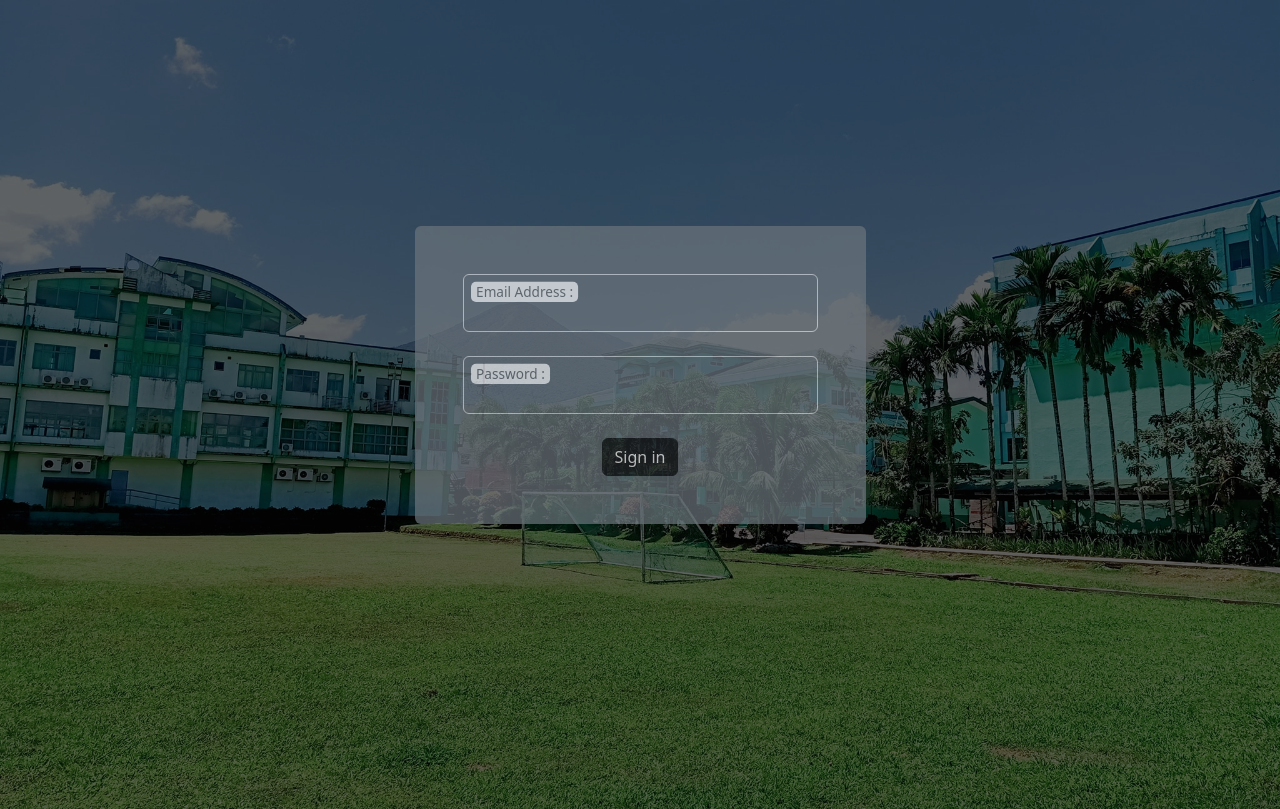
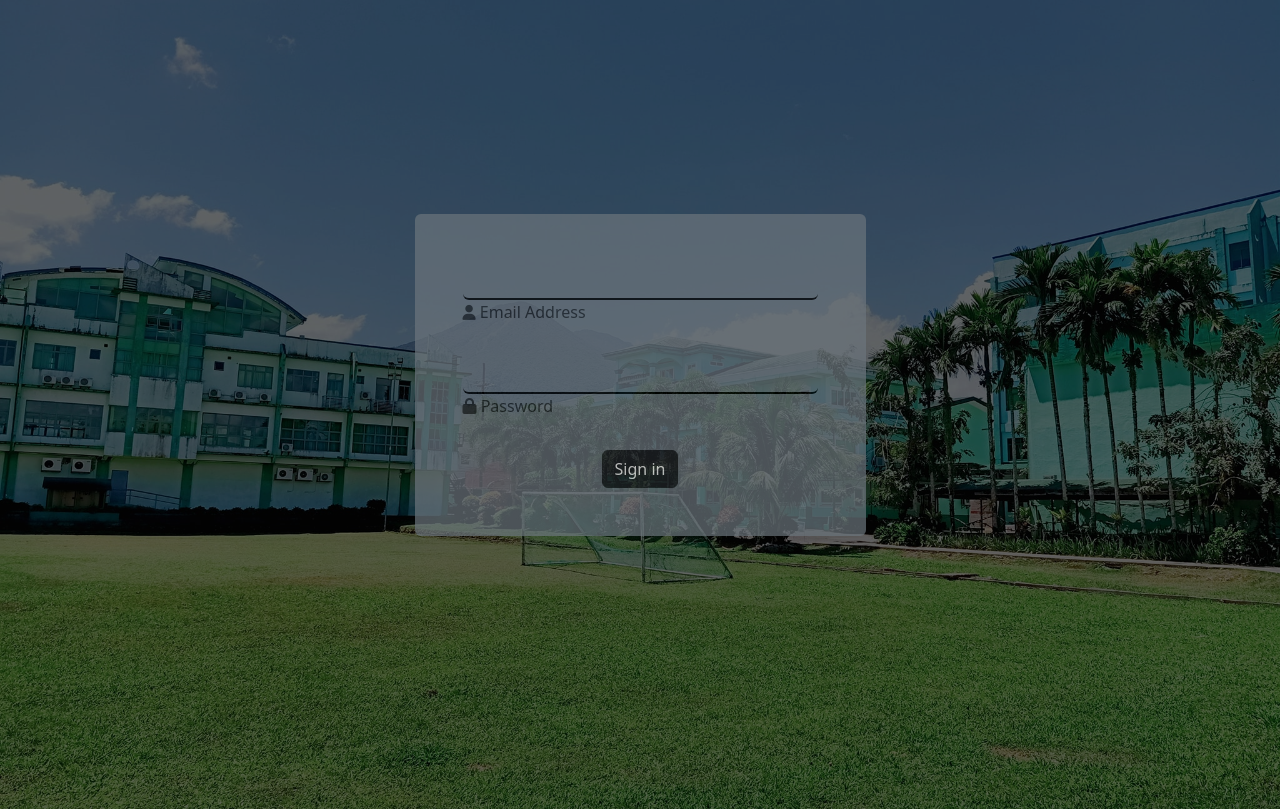
Before and after one commit to elloso/pisystem, a CodeIgniter app: page /pisystem/ in a window 1280 px wide. Run offline with CodeIgniter, Linux system fonts and the light colour scheme; some libraries are stand-ins or nearby versions.

Commit message:
Datatable PO

```diff
--- a/application/controllers/Post_Controller.php
+++ b/application/controllers/Post_Controller.php
@@ -30,6 +30,7 @@ class Post_Controller extends CI_Controller
             $data['user_email'] = $this->session->userdata('email');
             $email = $data['user_email'];
             $userEmail = $this->Post_model->get_userDetails($email);
+            $data['PODatas'] = $this->Post_model->viewPOtable();
             $data['userDetails'] = $userEmail;
             $this->load->view('template/header', $data);
             $this->load->view('forms/po');
--- a/application/views/auth/login.php
+++ b/application/views/auth/login.php
@@ -8,6 +8,7 @@
   <title>Suppy Inventory System</title>
   <link rel="stylesheet" href="assets/css/bootstrap.min.css" />
   <link rel="stylesheet" href="assets/css/style.css" />
+  <link href="<?php echo base_url(); ?>assets/fontawesome/all.css" rel="stylesheet">
   <style>
     #intro_login {
       background-image: url(Images/slsuloginpage.jpg);
@@ -15,17 +16,22 @@
       background-size: cover;
       background-position: center;
     }
-
     .bg-transparent {
       background-color: rgba(255, 255, 255, 0.5);
       border: 2px solid #000;
       border-radius: 10px;
     }
-
     .login-opacity {
       opacity: 0.7;
     }
-  </style>
+    #email, #password {
+    background: transparent;
+    border: none;
+    border-bottom: 2px solid #000000;
+    outline:none;
+    box-shadow:none;
+    }
+    </style>
 </head>
 
 <body>
@@ -41,13 +47,13 @@
                     <?php echo $this->session->flashdata('login-error'); ?>
                   </div>
                 <?php endif; ?>
-                <div class="form-floating mb-4 rounded">
-                  <input type="email" id="form1Example1" name="email" class="form-control bg-secondary" />
-                  <label class="form-label" for="form1Example1">Email Address :</label>
+                <div class="floating mb-4 rounded">
+                  <input type="email" id="email" name="email" class="form-control bg-secondary" />
+                  <label class="form-label" for="email"><i class="fa-solid fa-user" style="font-size: 15px;"></i> Email Address</label>
                 </div>
-                <div class="form-floating mb-4 rounded">
-                  <input type="password" id="form1Example2" name="password" class="form-control bg-secondary" />
-                  <label class="form-label" for="form1Example2">Password :</label>
+                <div class="floating mb-4 rounded">
+                  <input type="password" id="password" name="password" class="form-control bg-secondary" />
+                  <label class="form-label" for="password"><i class="fa-solid fa-lock" ></i> Password</label>
                 </div>
                 <div class="text-center">
                   <button type="submit" class="btn btn-dark btn-block">Sign in</button>
@@ -60,6 +66,7 @@
     </div>
   </form>
   <script type="text/javascript" src="assets/js/bootstrap.bundle.min.jss"></script>
+  <script src="<?php echo base_url(); ?>assets/js/fontawesome.all.js" crossorigin="anonymous"></script>
 </body>
 
 </html>
--- a/application/views/template/header.php
+++ b/application/views/template/header.php
@@ -41,7 +41,6 @@
     }
   </style>
 </head>
-
 <body>
   <header id="header" class="header d-flex align-items-center">
 
```
Also changed, not shown: application/models/Post_model.php (+10 -0 lines), application/views/forms/po.php (+6 -6 lines).
